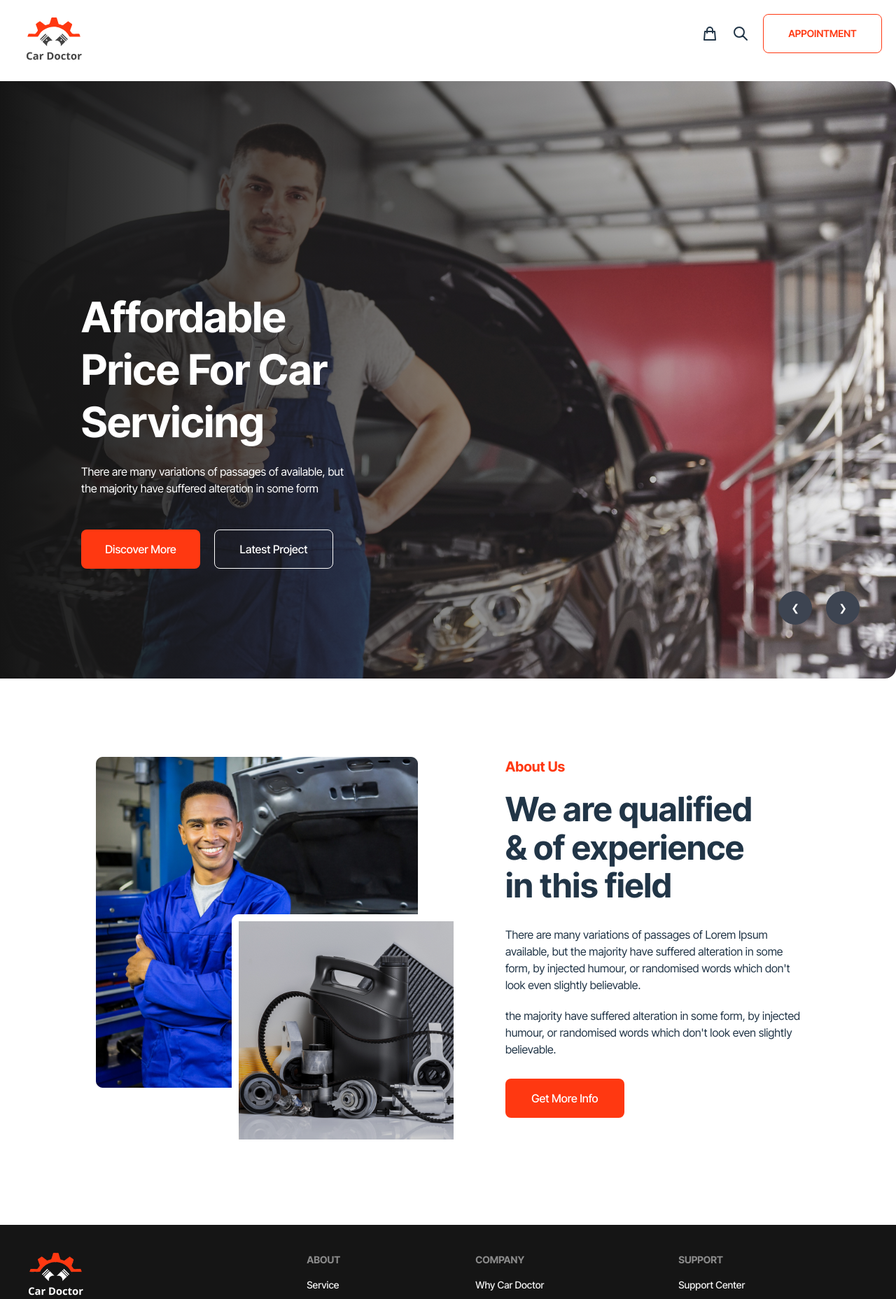
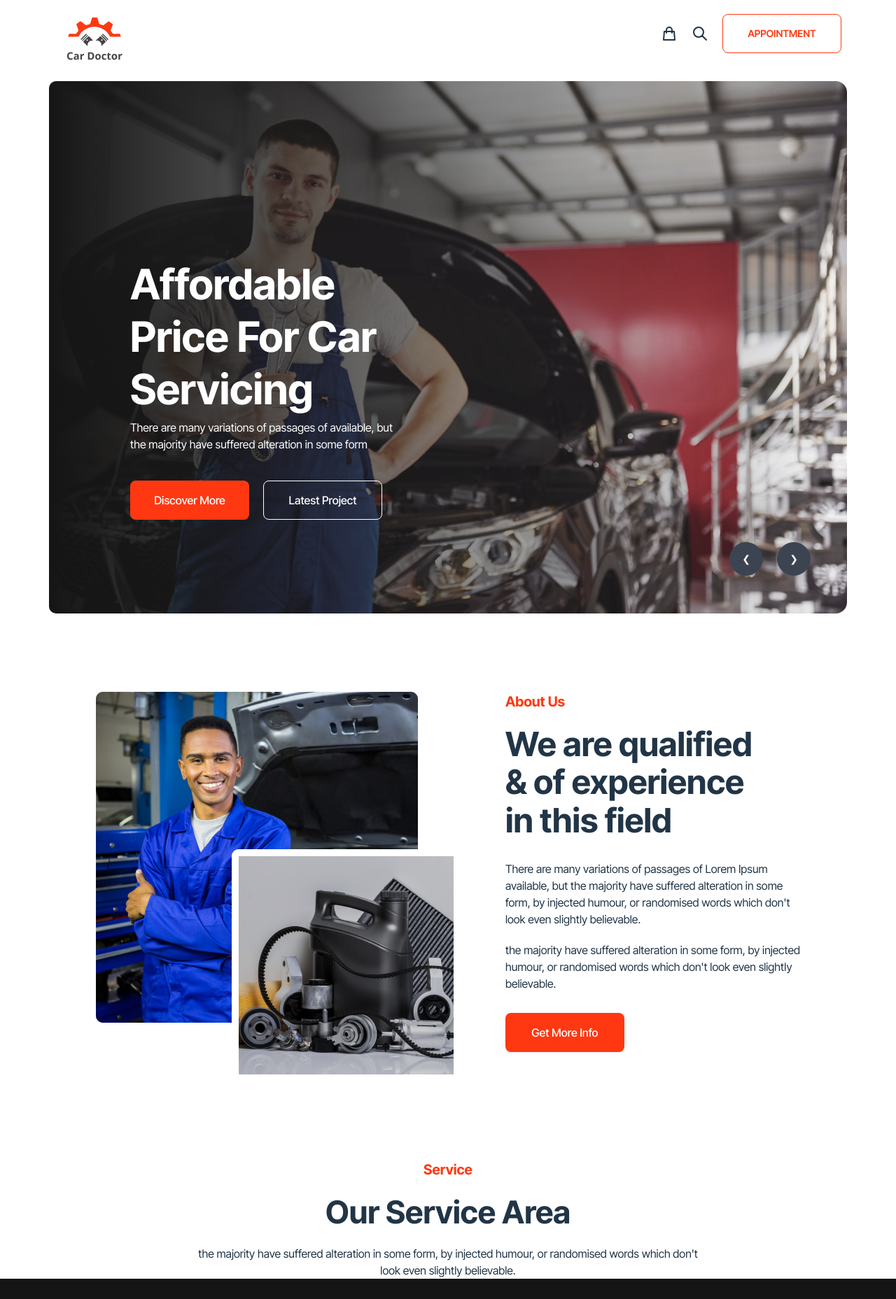
Before and after one commit to rezwanrahimr/Genius-Car-Client, a React (Vite) app: page / in a window 1280 px wide. Shown: the top 1857 px of the page at 70% size. Built offline with nearby package versions, Linux system fonts and the light colour scheme.

Commit message:
fixed navbar problem

```diff
--- a/index.html
+++ b/index.html
@@ -1,16 +1,20 @@
 <!DOCTYPE html>
 <html lang="en">
+
 <head>
   <meta charset="UTF-8" />
   <link rel="icon" type="image/svg+xml" href="/vite.svg" />
   <meta name="viewport" content="width=device-width, initial-scale=1.0" />
   <link rel="preconnect" href="https://fonts.googleapis.com">
   <link rel="preconnect" href="https://fonts.gstatic.com" crossorigin>
-<link href="https://fonts.googleapis.com/css2?family=Inter+Tight:wght@200;400;500;600;700;800;900&display=swap" rel="stylesheet">
+  <link href="https://fonts.googleapis.com/css2?family=Inter+Tight:wght@200;400;500;600;700;800;900&display=swap"
+    rel="stylesheet">
   <title>Vite + React</title>
 </head>
+
 <body>
   <div id="root"></div>
   <script type="module" src="/src/main.jsx"></script>
 </body>
+
 </html>
--- a/src/Pages/Home/About/About.jsx
+++ b/src/Pages/Home/About/About.jsx
@@ -1,5 +1,6 @@
 import React from "react";
 import aboutImg from "../../../assets/images/about_us/Group 19.png";
+import TopHeader from "../../Sheard/TopHeader/TopHeader";
 
 const About = () => {
   return (
@@ -27,6 +28,7 @@ const About = () => {
           injected humour, or randomised words which don't <br /> look even
           slightly believable.{" "}
         </p>
+
         <p>
           the majority have suffered alteration in some form, by injected <br />
           humour, or randomised words which don't look even slightly <br />{" "}
--- a/src/Pages/Home/Banner/BannerItem/BannerItem.jsx
+++ b/src/Pages/Home/Banner/BannerItem/BannerItem.jsx
@@ -3,7 +3,6 @@ import "./bannerItem.css";
 
 const BannerItem = ({ slider }) => {
   const { image, id, prev, next } = slider;
-  console.log(slider);
   return (
     <div id={`slide${id}`} className="carousel-item relative w-full">
       <div className="slider-img">
--- a/src/Pages/Home/Banner/BannerItem/bannerItem.css
+++ b/src/Pages/Home/Banner/BannerItem/bannerItem.css
@@ -3,6 +3,7 @@
   position: absolute;
   left: 0;
   top: 0;
+  border-radius: 10px;
   width: 100%;
   height: 100%;
   display: inline-block;
--- a/src/Pages/Home/Home.jsx
+++ b/src/Pages/Home/Home.jsx
@@ -1,12 +1,14 @@
 import React from "react";
 import Banner from "./Banner/Banner";
 import About from "./About/About";
+import Service from "./Service/Service";
 
 const Home = () => {
   return (
-    <div>
+    <div style={{ width: "1140px", margin: "0 auto" }}>
       <Banner></Banner>
       <About></About>
+      <Service></Service>
     </div>
   );
 };
--- /dev/null
+++ b/src/Pages/Home/Service/Service.jsx
@@ -0,0 +1,22 @@
+import React from "react";
+import TopHeader from "../../Sheard/TopHeader/TopHeader";
+
+const Service = () => {
+  return (
+    <div>
+      <div className="text-center ">
+        <TopHeader>
+          {{
+            firstName: "Service",
+            secondName: "Our Service Area",
+            thadName: `the majority have suffered alteration in some form, by injected
+          humour, or randomised  words which don't look even slightly
+          believable.`,
+          }}
+        </TopHeader>
+      </div>
+    </div>
+  );
+};
+
+export default Service;
--- a/src/Pages/Sheard/Header/Header.jsx
+++ b/src/Pages/Sheard/Header/Header.jsx
@@ -36,7 +36,7 @@ const Header = () => {
   );
   return (
     <div>
-      <div className="navbar bg-base-100 p-5">
+      <div className={`navbar bg-base-100 py-5 ${style.navbarWidth}`}>
         <div className="navbar-start">
           <div className="dropdown">
             <label tabIndex={0} className="btn btn-ghost lg:hidden">
--- a/src/Pages/Sheard/Header/Header.module.css
+++ b/src/Pages/Sheard/Header/Header.module.css
@@ -1,3 +1,8 @@
+.navbarWidth {
+  width: 1140px !important;
+  margin: 0 auto;
+}
+
 .navItems {
   font-size: 18px;
 }
--- /dev/null
+++ b/src/Pages/Sheard/TopHeader/TopHeader.jsx
@@ -0,0 +1,29 @@
+import React from "react";
+
+const TopHeader = ({ children }) => {
+  return (
+    <div>
+      <p className="text-xl font-bold" style={{ color: "#FF3811" }}>
+        {children?.firstName}
+      </p>
+      <h2
+        style={{
+          fontSize: "45px",
+          fontWeight: "700",
+          lineHeight: "54.46px",
+          margin: "20px 0 20px 0",
+        }}
+      >
+        {children?.secondName}
+      </h2>
+      <p
+        className="text-base font-normal mb-5"
+        style={{ width: "715px", margin: "0  auto" }}
+      >
+        {children?.thadName}
+      </p>
+    </div>
+  );
+};
+
+export default TopHeader;
```
Lines whose indentation alone changed are shown as unchanged.
